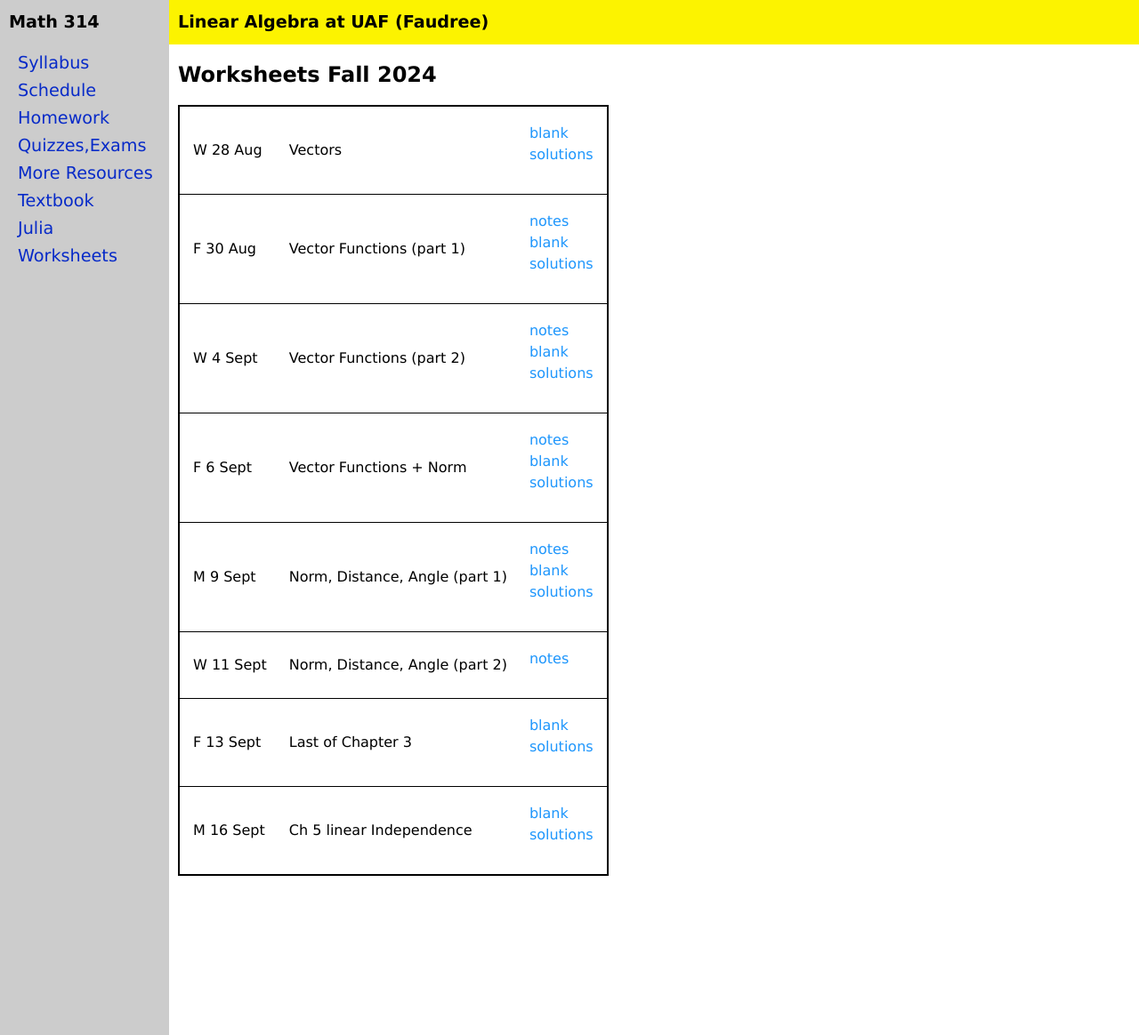
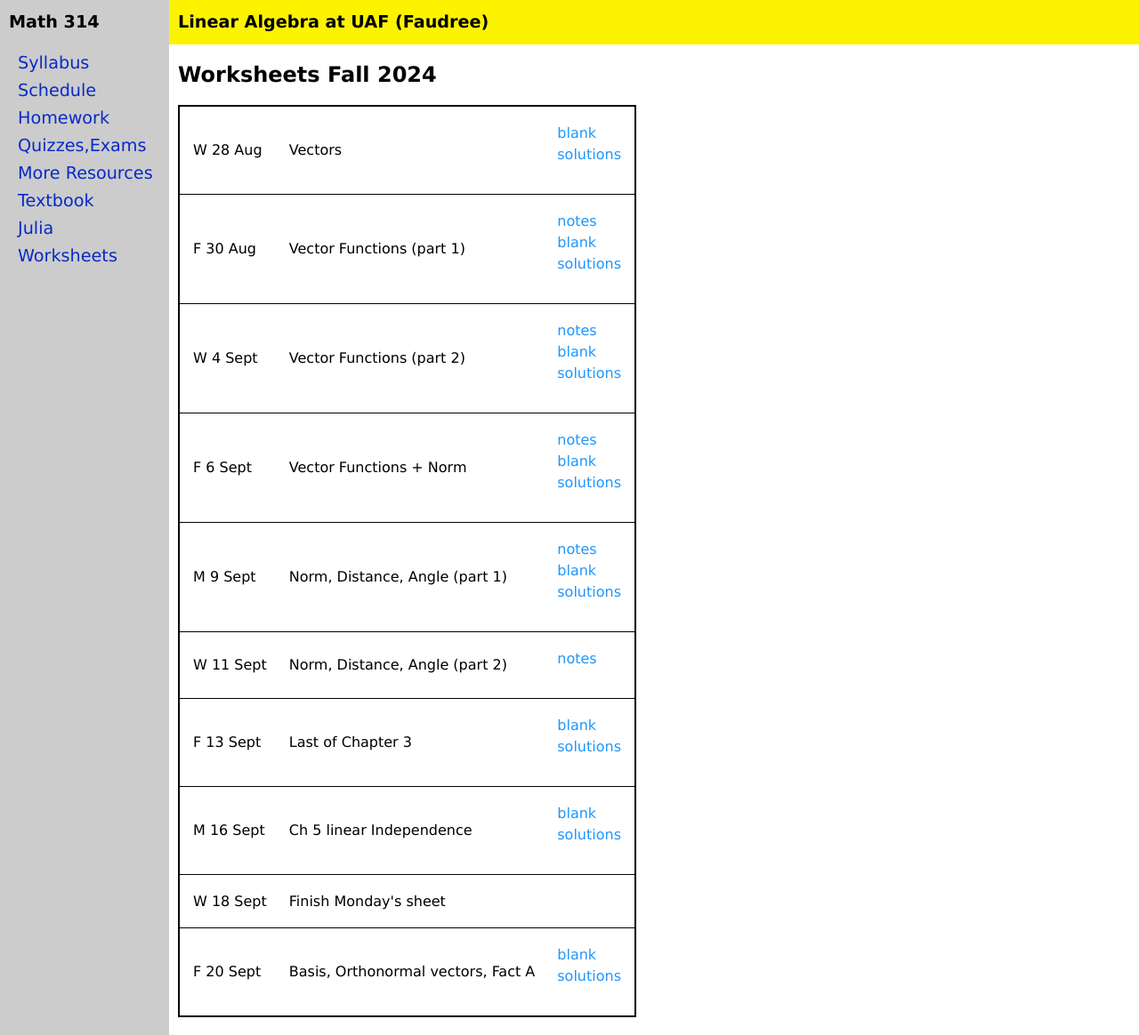
Before and after one commit to jrfaudree/LA, a Jekyll site: the page built from worksheets.md, in a window 1280 px wide and 1164 px high. Shown: the whole window at 89% size. Built offline with Jekyll 4.4.1, drawn with Linux system fonts in a browser that asks for light colours.

Commit message:
Update worksheets.yml

```diff
--- a/_data/worksheets.yml
+++ b/_data/worksheets.yml
@@ -36,3 +36,9 @@ worksheets:
   name: Ch 5 linear Independence
   blank: M314_ch5_linear_independence.pdf
   solutions: M314_ch5_linear_independence-s.pdf
+- date: W 18 Sept
+  name: Finish Monday's sheet
+- date: F 20 Sept
+  name: Basis, Orthonormal vectors, Fact A
+  blank: M314_ch5_basis_orthonormal_FactA.pdf
+  solutions: M314_ch5_basis_orthonormal_FactA-s.pdf
```
